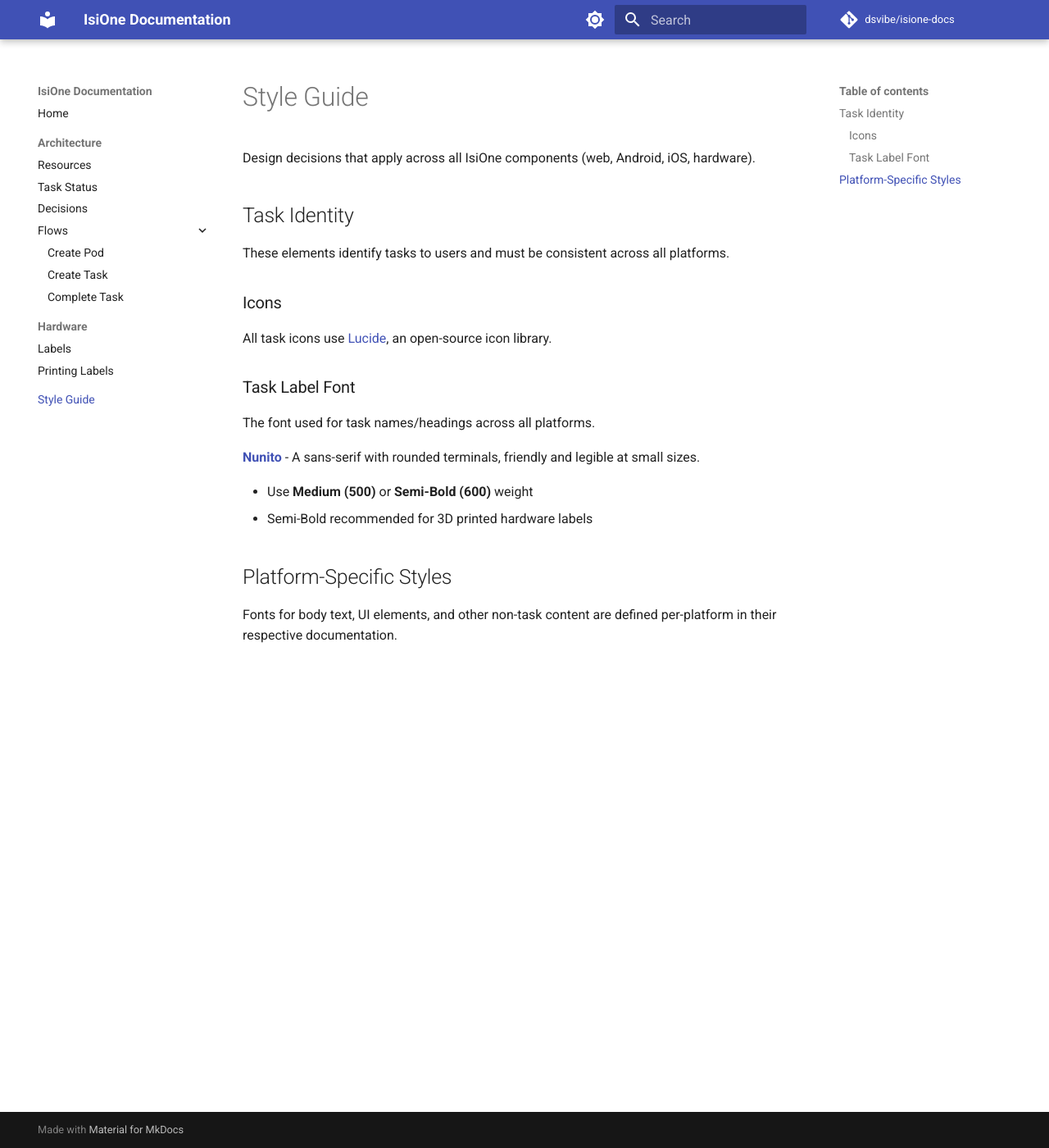
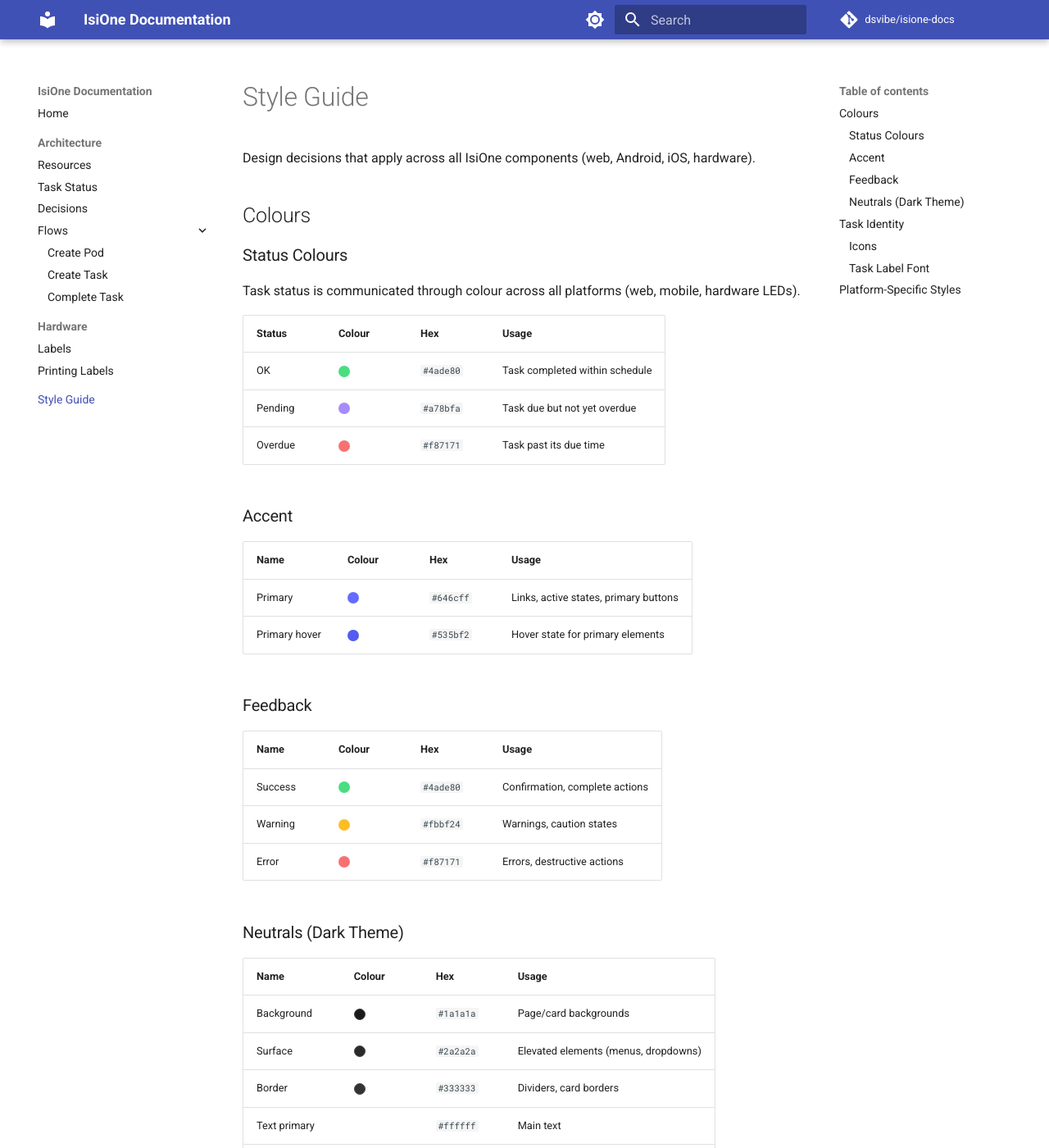
Before and after one commit to dsvibe/isione-docs, an MkDocs documentation site: the page built from docs/style-guide.md, in a window 1280 px wide and 1400 px high. Shown: the whole window at 82% size. Built offline with MkDocs 1.6.1 and Material for MkDocs 9.7.7, drawn with Linux system fonts in a browser that asks for light colours; comment, search, counter and statistics services are not loaded; some of the changed text lies outside the part shown.

Commit message:
Added colour palette to style guide
Documented status colours (OK, pending, overdue), accent colours,
feedback colours, and dark theme neutrals extracted from the web app.

Co-Authored-By: Claude <noreply@anthropic.com>

```diff
--- a/docs/style-guide.md
+++ b/docs/style-guide.md
@@ -1,6 +1,44 @@
 # Style Guide
 
 Design decisions that apply across all IsiOne components (web, Android, iOS, hardware).
+
+## Colours
+
+### Status Colours
+
+Task status is communicated through colour across all platforms (web, mobile, hardware LEDs).
+
+| Status | Colour | Hex | Usage |
+|--------|--------|-----|-------|
+| OK | <span style="display:inline-block;width:14px;height:14px;background:#4ade80;border-radius:50%;vertical-align:middle"></span> | `#4ade80` | Task completed within schedule |
+| Pending | <span style="display:inline-block;width:14px;height:14px;background:#a78bfa;border-radius:50%;vertical-align:middle"></span> | `#a78bfa` | Task due but not yet overdue |
+| Overdue | <span style="display:inline-block;width:14px;height:14px;background:#f87171;border-radius:50%;vertical-align:middle"></span> | `#f87171` | Task past its due time |
+
+### Accent
+
+| Name | Colour | Hex | Usage |
+|------|--------|-----|-------|
+| Primary | <span style="display:inline-block;width:14px;height:14px;background:#646cff;border-radius:50%;vertical-align:middle"></span> | `#646cff` | Links, active states, primary buttons |
+| Primary hover | <span style="display:inline-block;width:14px;height:14px;background:#535bf2;border-radius:50%;vertical-align:middle"></span> | `#535bf2` | Hover state for primary elements |
+
+### Feedback
+
+| Name | Colour | Hex | Usage |
+|------|--------|-----|-------|
+| Success | <span style="display:inline-block;width:14px;height:14px;background:#4ade80;border-radius:50%;vertical-align:middle"></span> | `#4ade80` | Confirmation, complete actions |
+| Warning | <span style="display:inline-block;width:14px;height:14px;background:#fbbf24;border-radius:50%;vertical-align:middle"></span> | `#fbbf24` | Warnings, caution states |
+| Error | <span style="display:inline-block;width:14px;height:14px;background:#f87171;border-radius:50%;vertical-align:middle"></span> | `#f87171` | Errors, destructive actions |
+
+### Neutrals (Dark Theme)
+
+| Name | Colour | Hex | Usage |
+|------|--------|-----|-------|
+| Background | <span style="display:inline-block;width:14px;height:14px;background:#1a1a1a;border-radius:50%;vertical-align:middle;border:1px solid #444"></span> | `#1a1a1a` | Page/card backgrounds |
+| Surface | <span style="display:inline-block;width:14px;height:14px;background:#2a2a2a;border-radius:50%;vertical-align:middle;border:1px solid #444"></span> | `#2a2a2a` | Elevated elements (menus, dropdowns) |
+| Border | <span style="display:inline-block;width:14px;height:14px;background:#333333;border-radius:50%;vertical-align:middle;border:1px solid #444"></span> | `#333333` | Dividers, card borders |
+| Text primary | <span style="display:inline-block;width:14px;height:14px;background:#ffffff;border-radius:50%;vertical-align:middle"></span> | `#ffffff` | Main text |
+| Text secondary | <span style="display:inline-block;width:14px;height:14px;background:#aaaaaa;border-radius:50%;vertical-align:middle"></span> | `#aaaaaa` | Descriptions, secondary info |
+| Text muted | <span style="display:inline-block;width:14px;height:14px;background:#888888;border-radius:50%;vertical-align:middle"></span> | `#888888` | Tertiary text, placeholders |
 
 ## Task Identity
 
```
